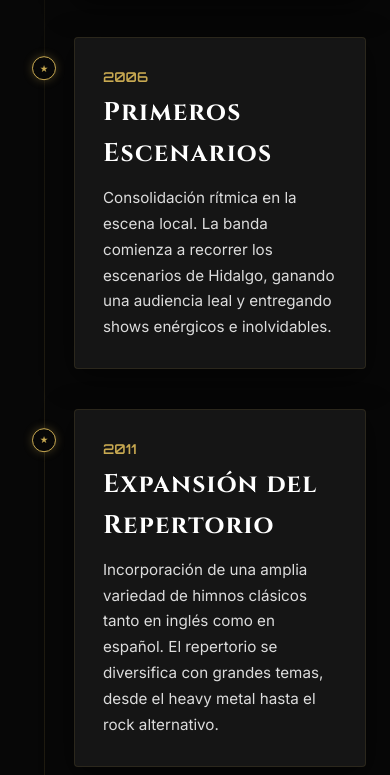
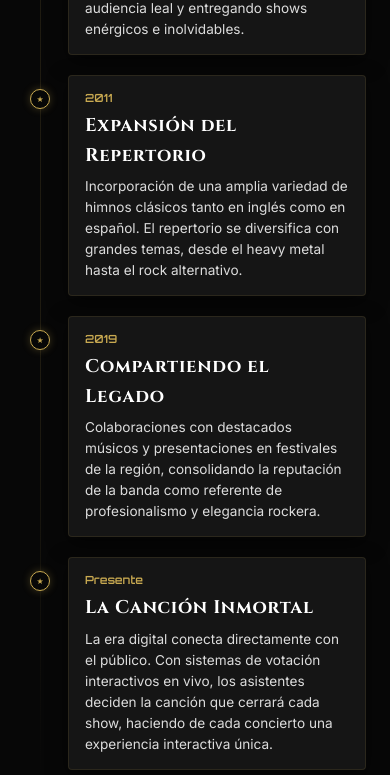
Before and after one commit to felifade/militiainc.github.io, a plain HTML site: page index.html in a window 390 px wide. Shown: the part 1969-2744 px from the top of the page. Drawn offline with nearby package versions, Linux system fonts and the light colour scheme; no server answers.

Commit message:
Compactar línea de tiempo: menos espacio vertical

```diff
--- a/css/style.css
+++ b/css/style.css
@@ -478,11 +478,14 @@ ul { list-style: none; }
 }
 
 /* === TIMELINE (NUESTRA HISTORIA) === */
+.sec-history {
+  padding: 80px 0;
+}
 .history-timeline {
   position: relative;
-  max-width: 800px;
-  margin: 60px auto 0;
-  padding: 20px 0;
+  max-width: 700px;
+  margin: 40px auto 0;
+  padding: 10px 0;
 }
 .history-timeline::after {
   content: '';
@@ -494,20 +497,23 @@ ul { list-style: none; }
 
 .timeline-node {
   display: flex;
-  margin-bottom: 60px;
+  margin-bottom: 30px;
   position: relative;
   width: 100%;
+}
+.timeline-node:last-child {
+  margin-bottom: 0;
 }
 .timeline-node:nth-child(even) {
   flex-direction: row-reverse;
 }
 .timeline-content-box {
   width: 45%;
-  padding: 28px;
+  padding: 18px 20px;
   background: var(--bg-3);
   border: 1px solid var(--border);
   border-radius: 4px;
-  box-shadow: 0 8px 30px rgba(0,0,0,0.6);
+  box-shadow: 0 6px 20px rgba(0,0,0,0.5);
   position: relative;
   transition: transform var(--ease), border-color var(--ease);
 }
@@ -520,55 +526,56 @@ ul { list-style: none; }
   content: '★';
   position: absolute;
   left: 50%;
-  top: 24px;
+  top: 18px;
   transform: translate(-50%, -20%);
-  width: 24px;
-  height: 24px;
+  width: 20px;
+  height: 20px;
   background: var(--bg);
   border: 1px solid var(--accent);
   border-radius: 50%;
   display: flex;
   align-items: center;
   justify-content: center;
-  font-size: 0.6rem;
+  font-size: 0.5rem;
   color: var(--gold);
   z-index: 2;
-  box-shadow: 0 0 10px rgba(200, 169, 81, 0.3);
+  box-shadow: 0 0 8px rgba(200, 169, 81, 0.3);
 }
 .timeline-year {
   font-family: var(--f-display);
-  font-size: 0.85rem;
+  font-size: 0.7rem;
   color: var(--gold);
-  margin-bottom: 5px;
+  margin-bottom: 3px;
   display: block;
 }
 .timeline-node-title {
   font-family: var(--f-head);
-  font-size: 1.6rem;
+  font-size: 1.15rem;
   color: #fff;
-  margin-bottom: 10px;
-  letter-spacing: 0.05em;
+  margin-bottom: 6px;
+  letter-spacing: 0.04em;
 }
 .timeline-text {
-  font-size: 0.95rem;
+  font-size: 0.85rem;
   color: var(--steel-light);
-  line-height: 1.7;
+  line-height: 1.55;
 }
 
 @media (max-width: 768px) {
   .history-timeline::after {
-    left: 20px;
+    left: 16px;
   }
   .timeline-node {
     flex-direction: row !important;
-    margin-bottom: 40px;
+    margin-bottom: 20px;
   }
   .timeline-node::after {
-    left: 20px;
+    left: 16px;
   }
   .timeline-content-box {
-    width: calc(100% - 50px);
-    margin-left: 50px;
+    width: calc(100% - 44px);
+    margin-left: 44px;
+    padding: 14px 16px;
   }
 }
 
```
